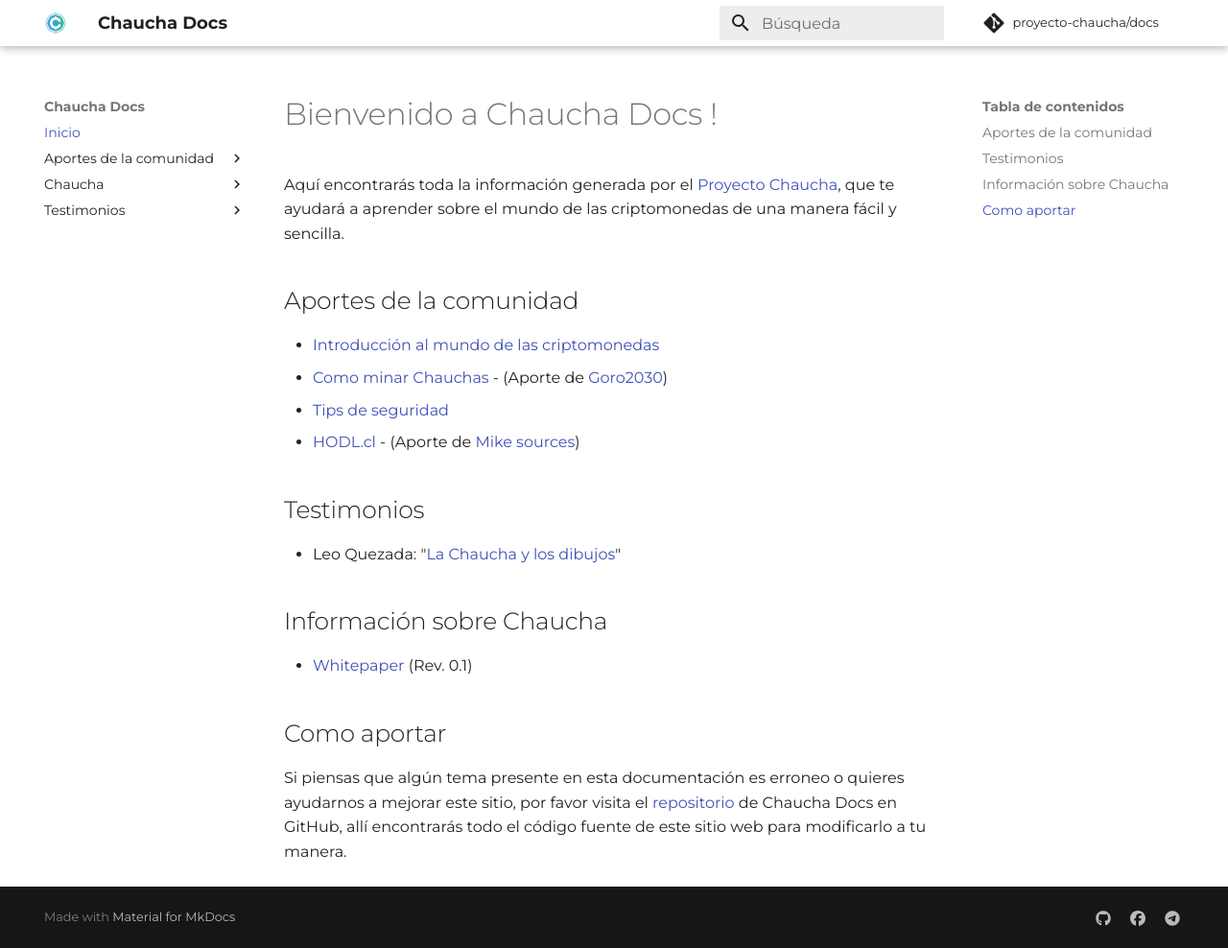
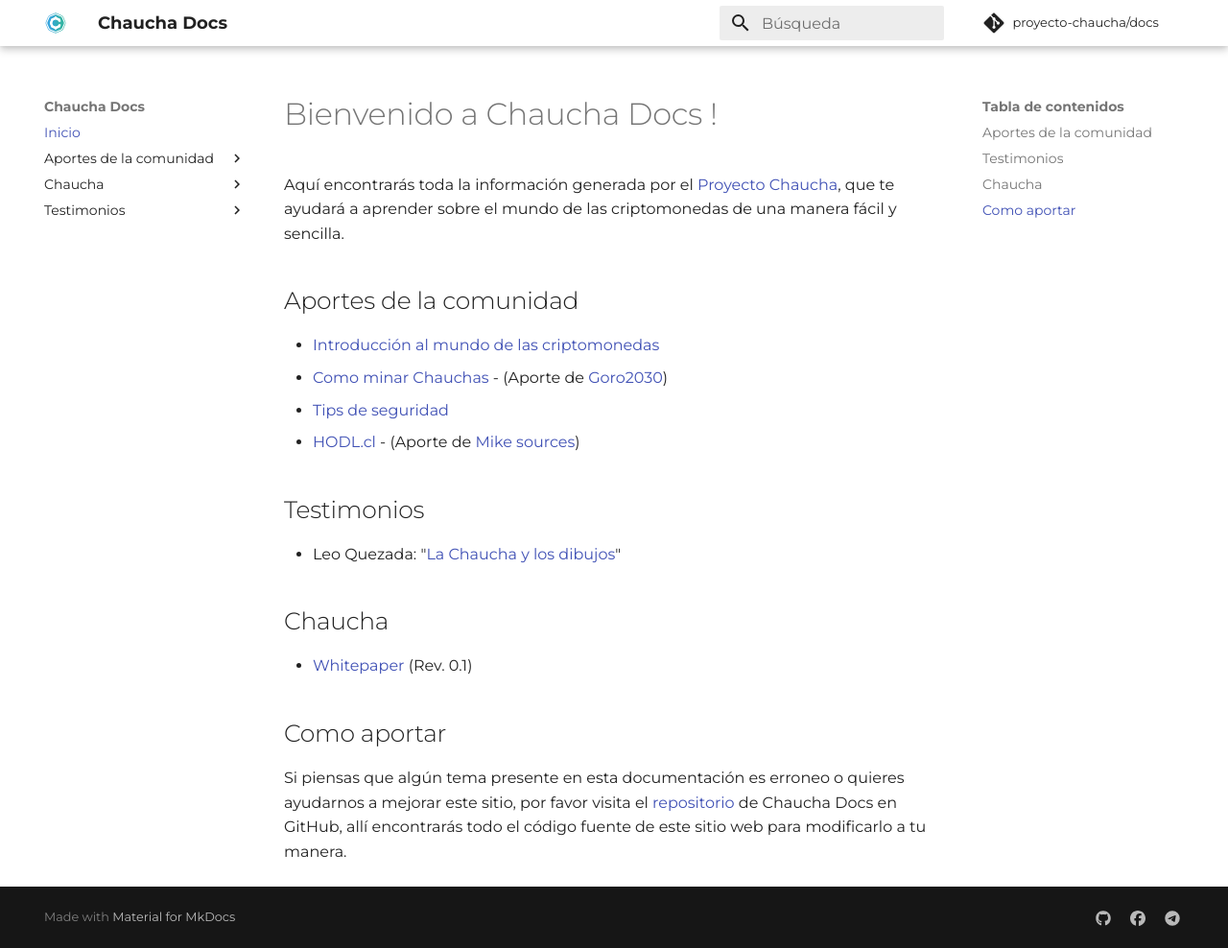
Before and after one commit to proyecto-chaucha/docs, an MkDocs documentation site: the page built from docs/index.md, in a window 1280 px wide and 988 px high. Shown: the whole window at 96% size. Built offline with MkDocs 1.6.1 and Material for MkDocs 9.7.7, drawn with Linux system fonts in a browser that asks for light colours; comment, search, counter and statistics services are not loaded; old or Windows-style settings are respelled for this version of MkDocs.

Commit message:
cambio de titulo en index.md

```diff
--- a/docs/index.md
+++ b/docs/index.md
@@ -12,7 +12,7 @@
 ## Testimonios
 * Leo Quezada: "[La Chaucha y los dibujos](/leo)"
 
-## Información sobre Chaucha
+## Chaucha
 * [Whitepaper](/whitepaper) (Rev. 0.1)
 
 ## Como aportar
```
